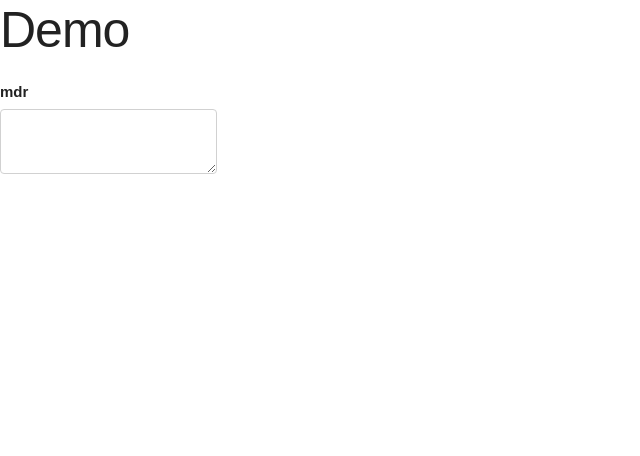
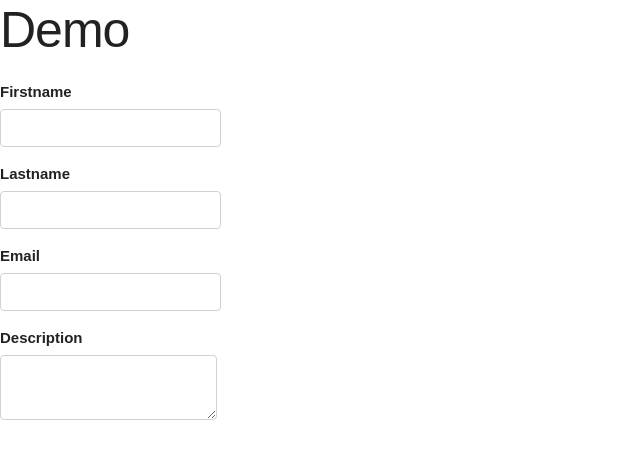
Before and after one commit to viclafouch/react-template-form, a React (Create React App) app: page / in a window 1280 px wide. Shown: the top 456 px of the page, without its empty margins (0-640 px from the left). Built offline with nearby package versions, Linux system fonts and the light colour scheme.

Commit message:
compo can be invalid if empty field

```diff
--- a/public/skeleton.css
+++ b/public/skeleton.css
@@ -416,3 +416,14 @@ there.
 
 /* Larger than Desktop HD */
 @media (min-width: 1200px) {}
+
+
+.valid {
+    border-color: green!important;
+    color: green!important;
+}
+
+.invalid {
+    border-color: red!important;
+    color: red!important;
+}
--- a/src/components/FormTemplate/Input.js
+++ b/src/components/FormTemplate/Input.js
@@ -13,9 +13,12 @@ const Input = (props) => {
         minLength: 0,
     }
 
+    let classNames = props.className || defaultOptions.className
+    if (typeof (props.valid) === "boolean") classNames += (props.valid) ? ' valid' : ' invalid';
+
     return (
         <input
-            className={props.className || defaultOptions.className}
+            className={classNames}
             id={props.name}
             name={props.name}
             type={props.type || defaultOptions.type}
--- a/src/components/FormTemplate/Textarea.js
+++ b/src/components/FormTemplate/Textarea.js
@@ -13,9 +13,12 @@ const Textarea = (props) => {
         wrap: 'soft'
     }
 
+    let classNames = props.className || defaultOptions.className
+    if (typeof (props.valid) === "boolean") classNames += (props.valid) ? ' valid' : (props.value) ? ' invalid' : '';
+
     return (
         <textarea
-            className={props.className || defaultOptions.className}
+            className={classNames}
             id={props.name}
             name={props.name}
             value={props.value}
--- a/src/components/NewUserForm/NewUserForm.js
+++ b/src/components/NewUserForm/NewUserForm.js
@@ -12,10 +12,10 @@ export class NewUserForm extends Component {
         super();
 
         this.baseState = {
-            firstname: { value: '', valid: false },
-            lastname: { value: '', valid: false },
-            email: { value: '', valid: false },
-            description: { value: '', valid: false },
+            firstname: { value: '', valid: null },
+            lastname: { value: '', valid: null },
+            email: { value: '', valid: null },
+            description: { value: '', valid: null },
         }
 
         for (const key in this.baseState) { this.baseState[key]['name'] = key }
@@ -68,15 +68,55 @@ export class NewUserForm extends Component {
                 <form onSubmit={this.handleSubmit}>
                     <div className="field">
                         <Label
-                            title="mdr"
+                            title="Firstname"
                             for={this.state.firstname.name}
                         />
-                        <Textarea
+                        <Input
                             value={this.state.firstname.value}
                             onChange={this.handleChange}
+                            valid={this.state.firstname.valid}
                             name={this.state.firstname.name}
                         />
                     </div>
+                    <div className="field">
+                        <Label
+                            title="Lastname"
+                            for={this.state.lastname.name}
+                        />
+                        <Input
+                            value={this.state.lastname.value}
+                            onChange={this.handleChange}
+                            valid={this.state.lastname.valid}
+                            name={this.state.lastname.name}
+                        />
+                    </div>
+                    <div className="field">
+                        <Label
+                            title="Email"
+                            for={this.state.email.name}
+                        />
+                        <Input
+                            type="email"
+                            value={this.state.email.value}
+                            onChange={this.handleChange}
+                            valid={this.state.email.valid}
+                            name={this.state.email.name}
+                        />
+                    </div>
+                    <div className="field">
+                        <Label
+                            title="Description"
+                            for={this.state.description.name}
+                        />
+                        <Textarea
+                            value={this.state.description.value}
+                            onChange={this.handleChange}
+                            valid={this.state.description.valid}
+                            name={this.state.description.name}
+                        />
+                    </div>
+
+
                 </form>
             </div>
         )
--- a/src/shared/models/User.class.js
+++ b/src/shared/models/User.class.js
@@ -14,8 +14,13 @@ export default class User {
             case "firstname":
                 return !(/\d/.test(value));
 
+            case "lastname":
+                return !(/\d/.test(value));
+
+            case "email":
+                return !/\s/g.test(value);
             default:
-                break;
+                return true;
         }
     }
 
@@ -23,9 +28,14 @@ export default class User {
         switch (name) {
             case "firstname":
                 return value.length > 0;
-
+            case "lastname":
+                return value.length > 0;
+            case "email":
+                return /^[a-z0-9._%+-]+@[a-z0-9.-]+\.[a-z]{2,4}$/.test(String(value).toLowerCase())
+            case "description":
+                return value.length > 0;
             default:
-                break;
+                return true;
         }
     }
 
```
